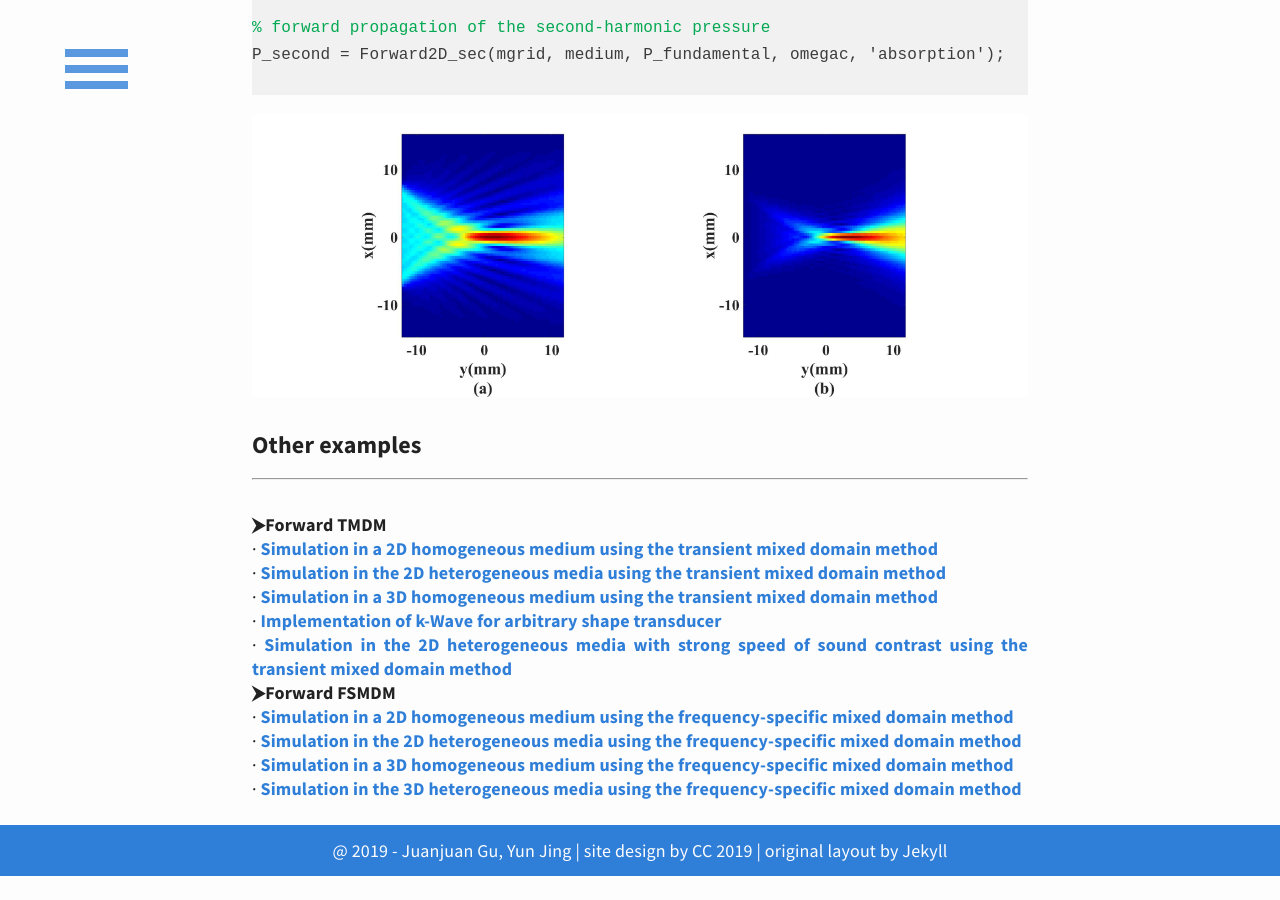
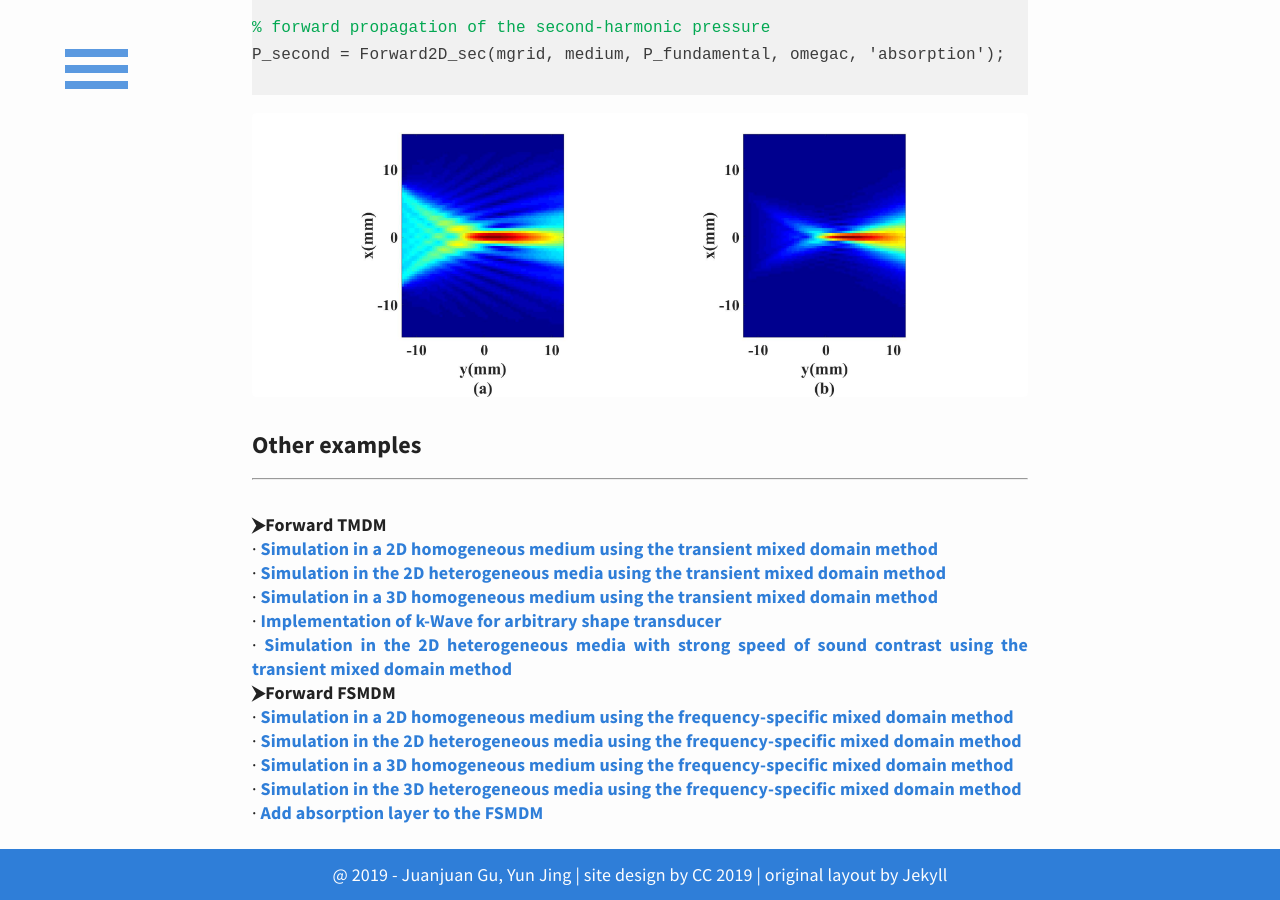
Before and after one commit to m-SOUND/mSOUND, a Jekyll site: the page built from _posts/2019-02-20-FSMDM_2D_homogeneous.html, in a window 1280 px wide and 900 px high, scrolled down 1811 px. Built offline with Jekyll 4.4.1, drawn with Linux system fonts in a browser that asks for light colours; before the commit the page ends 2687 px from its top, so only the background shows below that.

Commit message:
Update 2019-02-20-FSMDM_2D_homogeneous.html

```diff
--- a/_posts/2019-02-20-FSMDM_2D_homogeneous.html
+++ b/_posts/2019-02-20-FSMDM_2D_homogeneous.html
@@ -108,4 +108,6 @@
     Simulation in a 3D homogeneous medium using the frequency-specific mixed domain method</a>
 <br>&middot;<a href="https://m-sound.github.io/mSOUND/FSMDM-3D_heterogeneous">
     Simulation in the 3D heterogeneous media using the frequency-specific mixed domain method</a>
+<br>&middot;<a href="https://m-sound.github.io/mSOUND/2D_absorption">
+    Add absorption layer to the FSMDM</a>
 </p>
```
